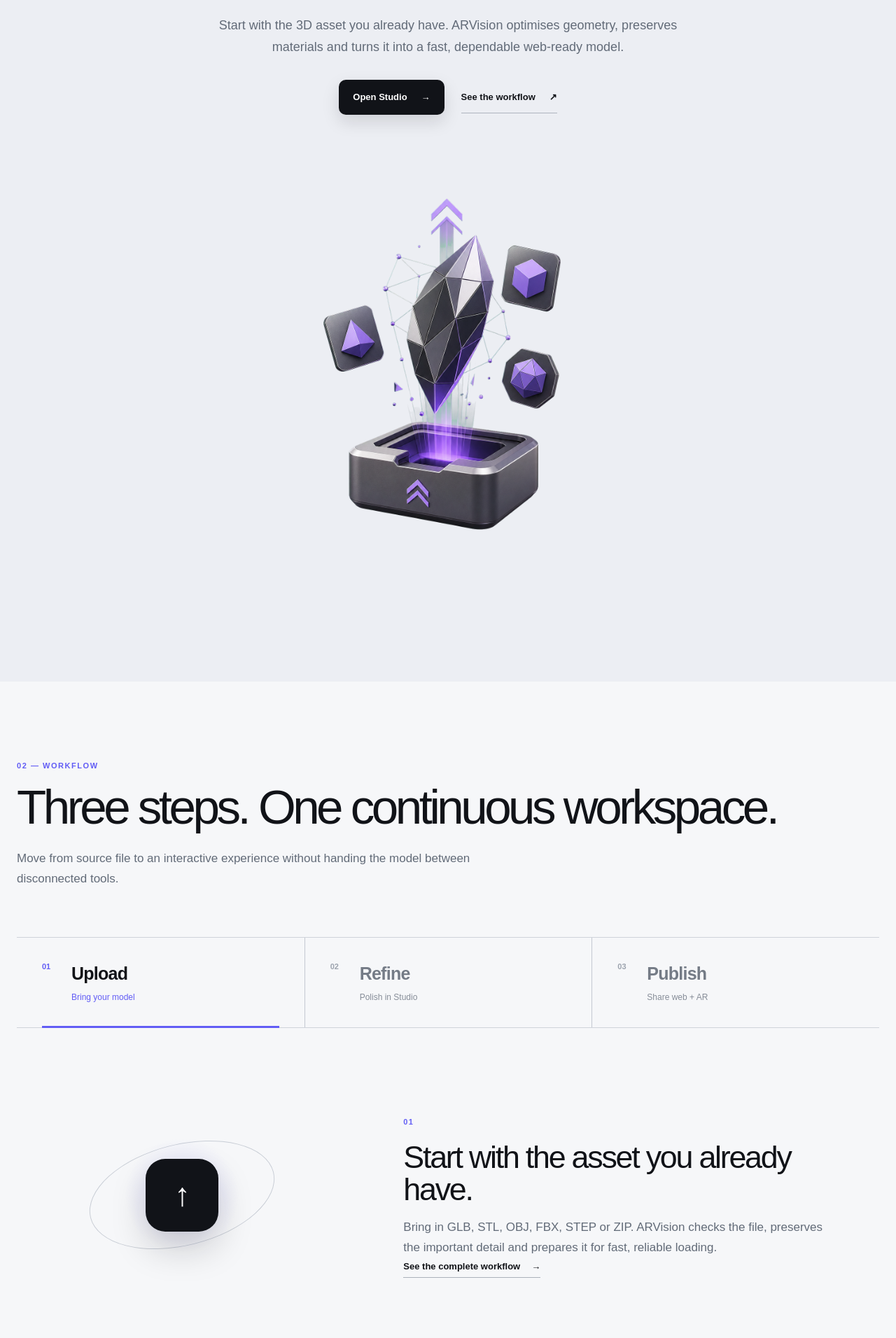
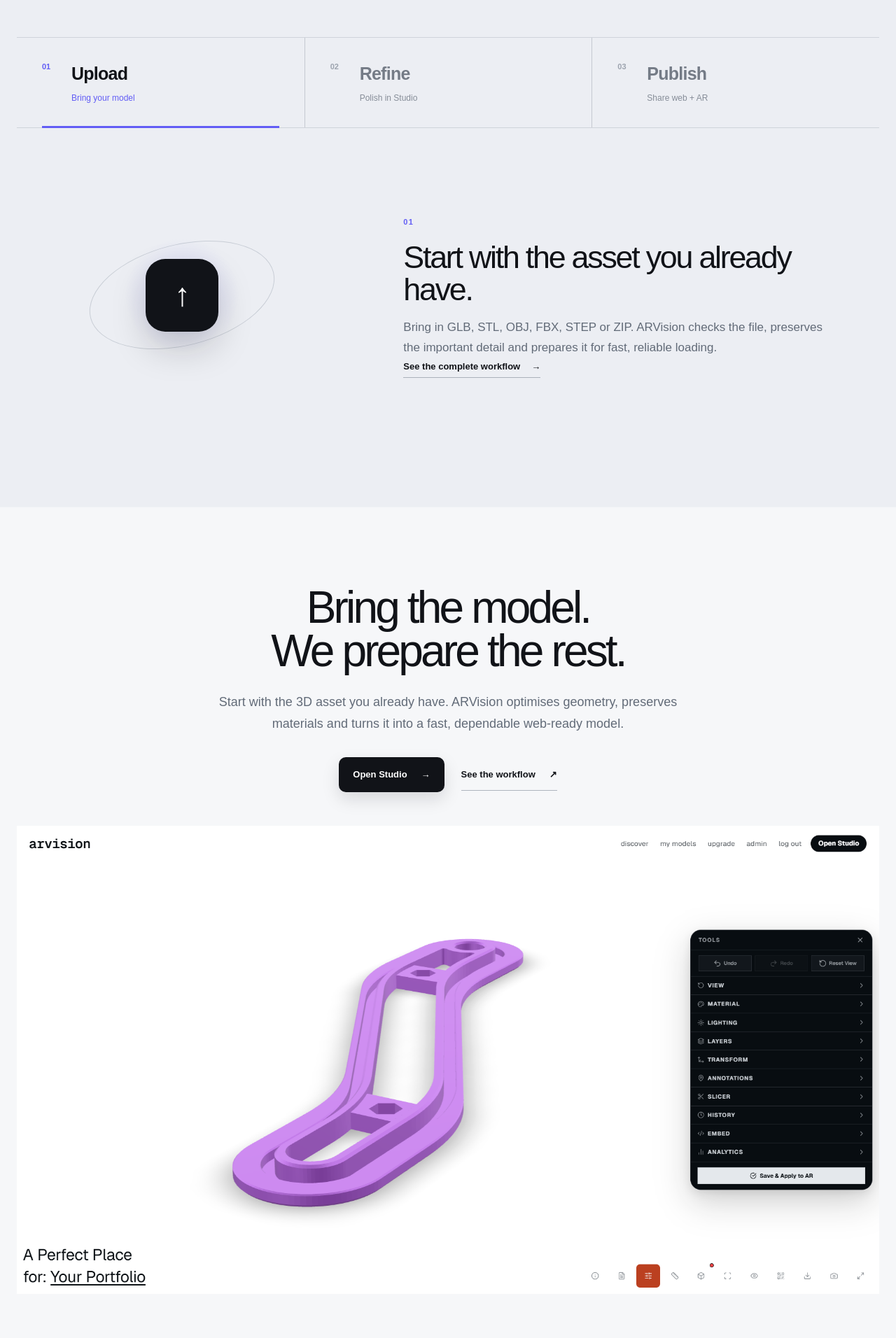
Before and after one commit to melikhanmutlu/arvision-cgptsites, a Next.js app: page / in a window 1280 px wide. Shown: the part 1388-3300 px from the top of the page at 70% size. Built offline with nearby package versions, Linux system fonts and the light colour scheme.

Commit message:
Reorder homepage sections and add viewer image

```diff
--- a/app/page.tsx
+++ b/app/page.tsx
@@ -19,18 +19,18 @@
       </div>
     </section>
 
-    <section className="section container create-section story-section" id="start">
-      <Reveal className="story-copy"><span className="section-tag">01 — CREATE</span><h2>Bring the model.<br />We prepare the rest.</h2><p>Start with the 3D asset you already have. ARVision optimises geometry, preserves materials and turns it into a fast, dependable web-ready model.</p><div className="story-links"><Link className="primary-btn" href="/studio">Open Studio <span>→</span></Link><Link className="text-btn" href="/workflow">See the workflow <span>↗</span></Link></div></Reveal>
-      <Reveal className="story-visual story-upload" delay={100}><img src="/home-upload-3d.png" alt="A 3D model being prepared for upload into ARVision" /></Reveal>
-    </section>
-
     <section className="flow-section workflow-section"><div className="container">
-      <Reveal className="workflow-heading"><span className="section-tag">02 — WORKFLOW</span><h2>Three steps. One continuous workspace.</h2><p>Move from source file to an interactive experience without handing the model between disconnected tools.</p></Reveal>
+      <Reveal className="workflow-heading"><h2>Three steps. One continuous workspace.</h2><p>Move from source file to an interactive experience without handing the model between disconnected tools.</p></Reveal>
       <Reveal className="workflow-tabs" delay={80}>{workflow.map((step, i) => <button key={step.n} className={activeStep === i ? "active" : ""} onClick={() => setActiveStep(i)} role="tab" aria-selected={activeStep === i}><span>{step.n}</span><b>{step.title}</b><small>{step.tag}</small></button>)}</Reveal>
       <Reveal className="workflow-detail" delay={120}><div className="workflow-icon" aria-hidden="true"><i /><span>{workflow[activeStep].icon}</span></div><div className="workflow-copy" role="tabpanel"><span className="detail-index">{workflow[activeStep].n}</span><h3>{workflow[activeStep].heading}</h3><p>{workflow[activeStep].text}</p><Link href="/workflow">See the complete workflow <span>→</span></Link></div></Reveal>
     </div></section>
 
-    <section className="section container outcome"><Reveal><span className="section-tag">03 — PUBLISH</span><h2>Built once.<br /><span>Ready wherever people discover it.</span></h2></Reveal><div className="outcome-copy"><p>Keep materials, scale and product identity consistent from the browser to a real-space AR placement. ARVision creates the delivery formats while you stay focused on the experience.</p><div className="outcome-points"><span><b>Web viewer</b> Fast, responsive and easy to embed.</span><span><b>Mobile AR</b> App-free placement on iOS and Android.</span><span><b>Managed links</b> Share updates without changing the URL.</span></div><Link href="/features" className="primary-btn">Explore all capabilities <span>→</span></Link></div></section>
+    <section className="section container create-section story-section" id="start">
+      <Reveal className="story-copy"><h2>Bring the model.<br />We prepare the rest.</h2><p>Start with the 3D asset you already have. ARVision optimises geometry, preserves materials and turns it into a fast, dependable web-ready model.</p><div className="story-links"><Link className="primary-btn" href="/studio">Open Studio <span>→</span></Link><Link className="text-btn" href="/workflow">See the workflow <span>↗</span></Link></div></Reveal>
+      <Reveal className="story-visual story-viewer" delay={100}><img src="/home-viewer-workspace.png" alt="ARVision viewer showing a purple 3D model and editing tools" /></Reveal>
+    </section>
+
+    <section className="section container outcome"><Reveal><h2>Built once.<br /><span>Ready wherever people discover it.</span></h2></Reveal><div className="outcome-copy"><p>Keep materials, scale and product identity consistent from the browser to a real-space AR placement. ARVision creates the delivery formats while you stay focused on the experience.</p><div className="outcome-points"><span><b>Web viewer</b> Fast, responsive and easy to embed.</span><span><b>Mobile AR</b> App-free placement on iOS and Android.</span><span><b>Managed links</b> Share updates without changing the URL.</span></div><Link href="/features" className="primary-btn">Explore all capabilities <span>→</span></Link></div></section>
 
     <section className="cta"><div className="container"><Reveal><span className="status-label dark"><i /> Ready when you are</span><h2>Give your next 3D model<br />a life beyond the file.</h2><p>Publish your first interactive model for free.</p><a href="#start" className="light-btn">Start creating →</a></Reveal></div></section><Footer />
   </main>;
```
Also changed, not shown: app/globals.css, public/home-viewer-workspace.png (added), 1 other file (tests, documents, lock files or other folders).
